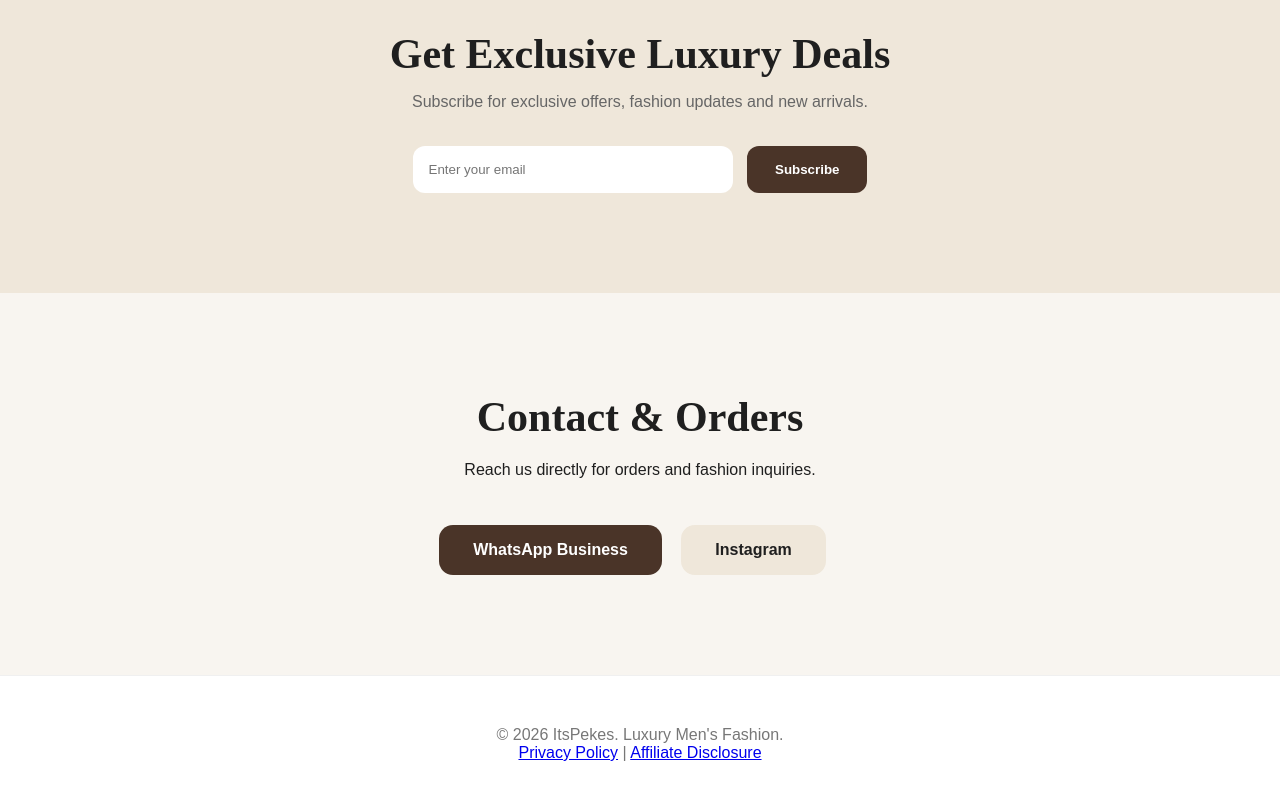
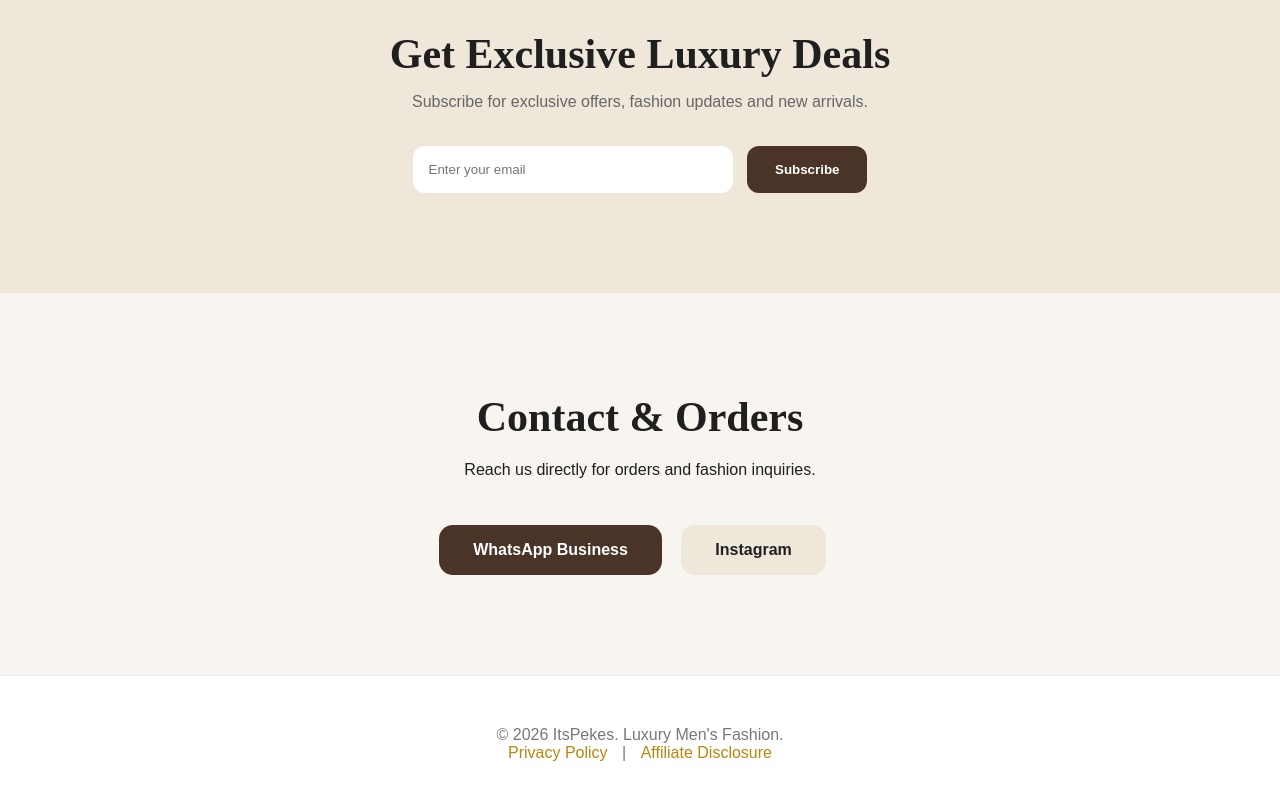
Before and after one commit to chairmanpeke892-create/itspekes-shop, a plain HTML site: page index.html in a window 1280 px wide. Shown: the part 3622-4422 px from the top of the page. Drawn offline with Linux system fonts and the light colour scheme.

Commit message:
Update index.html

```diff
--- a/index.html
+++ b/index.html
@@ -386,6 +386,16 @@ border-top:1px solid rgba(0,0,0,0.06);
 
 footer p{
 color:#777;
+}
+
+footer a{
+color:#B8860B;
+text-decoration:none;
+margin:0 10px;
+}
+
+footer a:hover{
+text-decoration:underline;
 }
 
 /* MOBILE */
```
